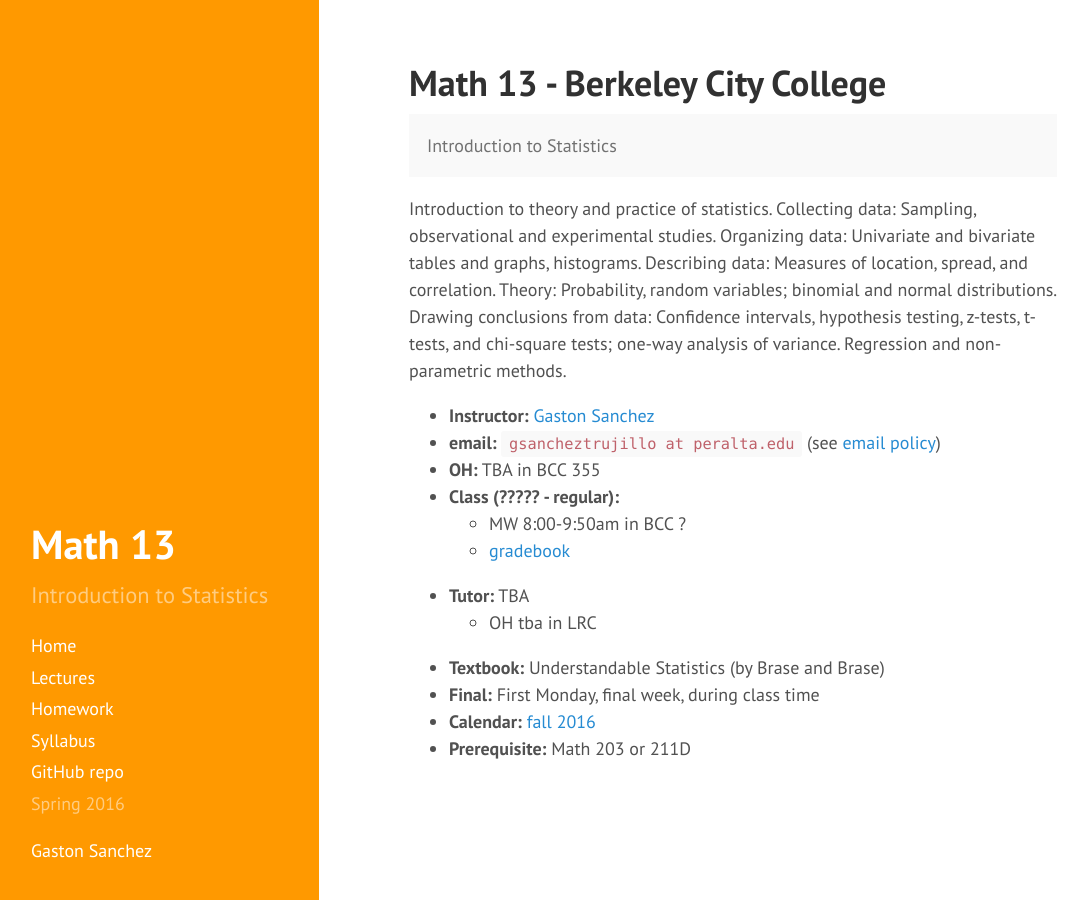
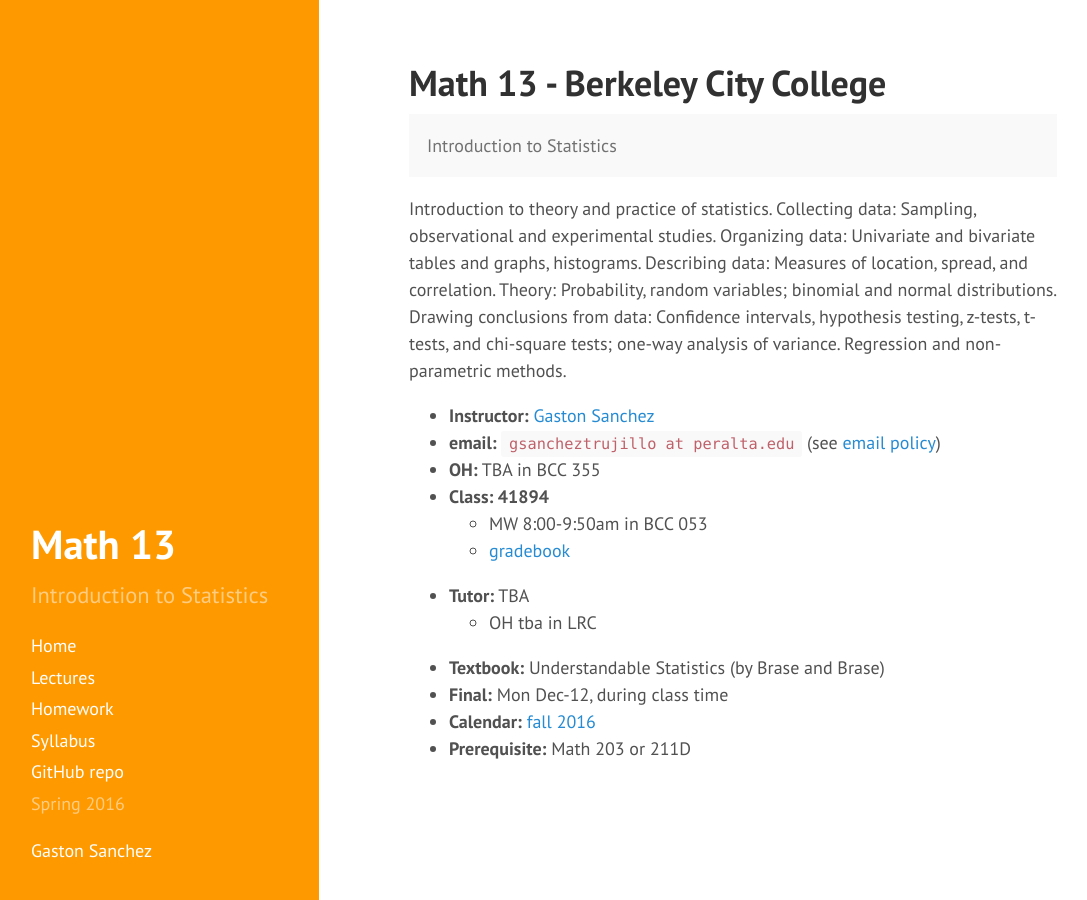
Before and after one commit to gastonstat/relic-math13, a Jekyll site: the page built from index.html, in a window 1280 px wide. Shown: the whole page, without its empty margins (5-1092 px from the left). Built offline with Jekyll 4.4.1, drawn with Linux system fonts in a browser that asks for light colours; nearby versions of some CDN libraries; the list of posts is cut into pages by our own code.

Commit message:
index: added room for fall 2016

```diff
--- a/index.html
+++ b/index.html
@@ -17,10 +17,10 @@
   <li><b>Instructor:</b> <a href="http://gastonsanchez.com">Gaston Sanchez</a>
   <li><b>email:</b> <code>gsancheztrujillo at peralta.edu</code> (see <a href="syllabus#email-policy">email policy</a>)
   <li><b>OH:</b> TBA in BCC 355</li>
-  <li><b>Class (????? - regular):</b>
+  <li><b>Class: 41894</b>
     <ul>
-      <li>MW 8:00-9:50am in BCC ?</li>
-      <li><a href="gradebook-20308">gradebook</a></li>
+      <li>MW 8:00-9:50am in BCC 053</li>
+      <li><a href="gradebook-41894">gradebook</a></li>
     </ul>
   </li>
   <li><b>Tutor:</b> TBA
@@ -29,7 +29,7 @@
     </ul>
   </li>
   <li><b>Textbook:</b> Understandable Statistics (by Brase and Brase)</li>
-  <li><b>Final:</b> First Monday, final week, during class time</li>
+  <li><b>Final:</b> Mon Dec-12, during class time</li>
   <li><b>Calendar:</b> <a href="http://web.peralta.edu/admissions/2016/03/fall-2016-academic-calendar/" target="_blank">fall 2016</a></li>
   <li><b>Prerequisite:</b> Math 203 or 211D</li>
 </ul>
```
